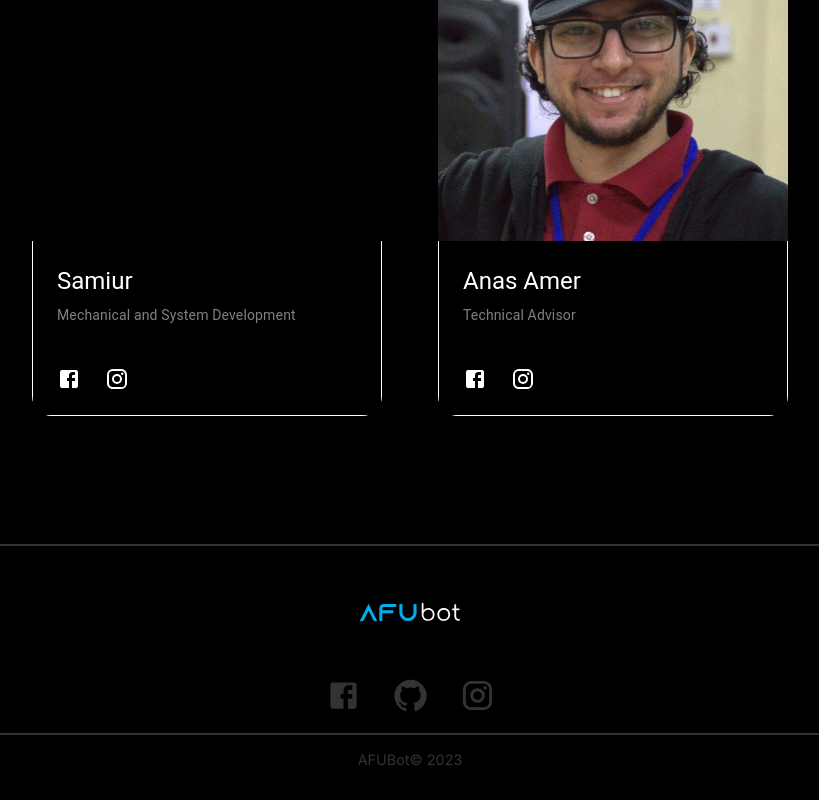
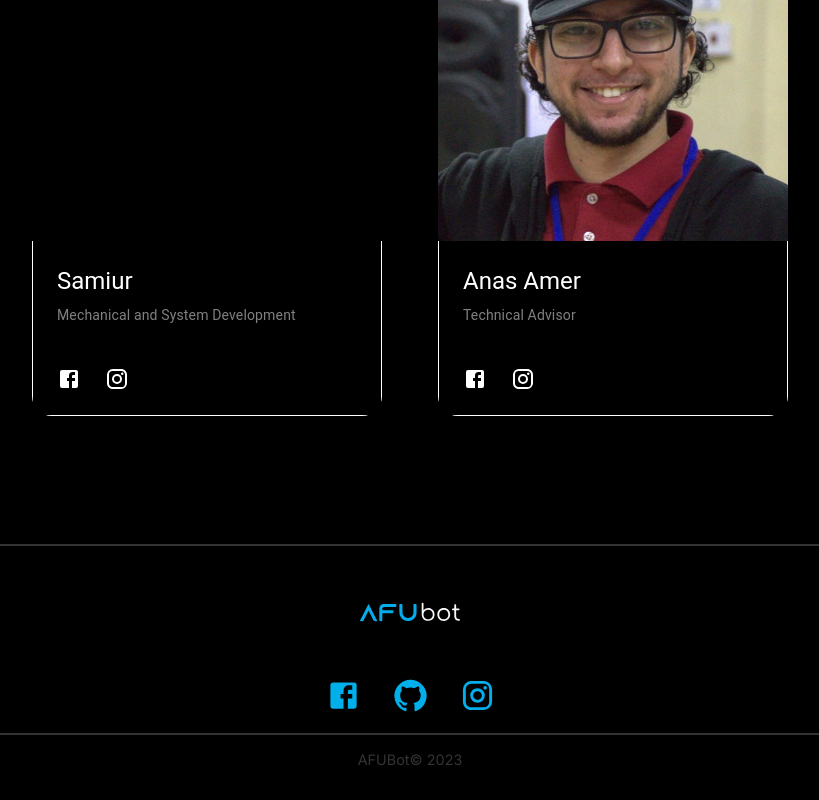
Before and after one commit to AFUbot/afulanding-next, a Next.js app: page /team in a window 1280 px wide. Shown: the part 2697-3497 px from the top of the page, without its empty margins (230-1049 px from the left). Built offline with nearby package versions, Linux system fonts and the light colour scheme.

Commit message:
Added Navigation Routing

```diff
--- a/app/page.js
+++ b/app/page.js
@@ -2,8 +2,6 @@ import About from "@/components/About/about";
 import Hero from "@/components/Hero/hero";
 import HowItWorks from "@/components/HowItWorks/howitworks";
 import RobotCanvas from "@/components/Robot";
-import Robot from "@/components/Robot";
-import StarsCanvas from "@/components/Stars";
 import { Container } from "@mui/material";
 import React from "react";
 
--- a/components/Footer/Footer.jsx
+++ b/components/Footer/Footer.jsx
@@ -49,7 +49,7 @@ const Footer = () => {
           href="https://www.facebook.com"
           target="_blank"
           rel="noopener noreferrer"
-          style={{ margin: "0 1rem", color: "#333", textDecoration: "none" }}
+          style={{ margin: "0 1rem", color: "#01AFEA", textDecoration: "none" }}
         >
           <FacebookIcon color="#01AFEA" fontSize="large" />
         </a>
@@ -57,7 +57,7 @@ const Footer = () => {
           href="https://www.github.com"
           target="_blank"
           rel="noopener noreferrer"
-          style={{ margin: "0 1rem", color: "#333", textDecoration: "none" }}
+          style={{ margin: "0 1rem", color: "#01AFEA", textDecoration: "none" }}
         >
           <GitHubIcon color="#01AFEA" fontSize="large" />
         </a>
@@ -65,9 +65,9 @@ const Footer = () => {
           href="https://www.instagram.com"
           target="_blank"
           rel="noopener noreferrer"
-          style={{ margin: "0 1rem", color: "#333", textDecoration: "none" }}
+          style={{ margin: "0 1rem", color: "#01AFEA", textDecoration: "none" }}
         >
-          <InstagramIcon color="#01AFEA" fontSize="large" />
+          <InstagramIcon fontSize="large" />
         </a>
       </div>
       <hr style={{ border: "1px solid #333", margin: "1rem 0" }} />
--- a/components/Navbar/navbar.jsx
+++ b/components/Navbar/navbar.jsx
@@ -4,14 +4,14 @@ import * as React from "react";
 import AppBar from "@mui/material/AppBar";
 import Box from "@mui/material/Box";
 import Toolbar from "@mui/material/Toolbar";
-
 import Typography from "@mui/material/Typography";
-
 import Button from "@mui/material/Button";
 import { Drawer, useMediaQuery, useTheme } from "@mui/material";
 import DrawerComp from "../DrawerComp/DrawerComp";
 import afubot from "../../public/AFUbot.svg";
 import Image from "next/image";
+
+import Link from "next/link";
 
 const pages = ["Home", "About", "Team", "Contact"];
 
@@ -44,7 +44,9 @@ function Navbar() {
             >
               {pages.map((page) => (
                 <Button key={page} sx={{ color: "white" }}>
-                  <a href="">{page}</a>
+                  <Link href={page === "Home" ? `/` : `/${page.toLowerCase()}`}>
+                    {page}
+                  </Link>
                 </Button>
               ))}
             </Box>
```
